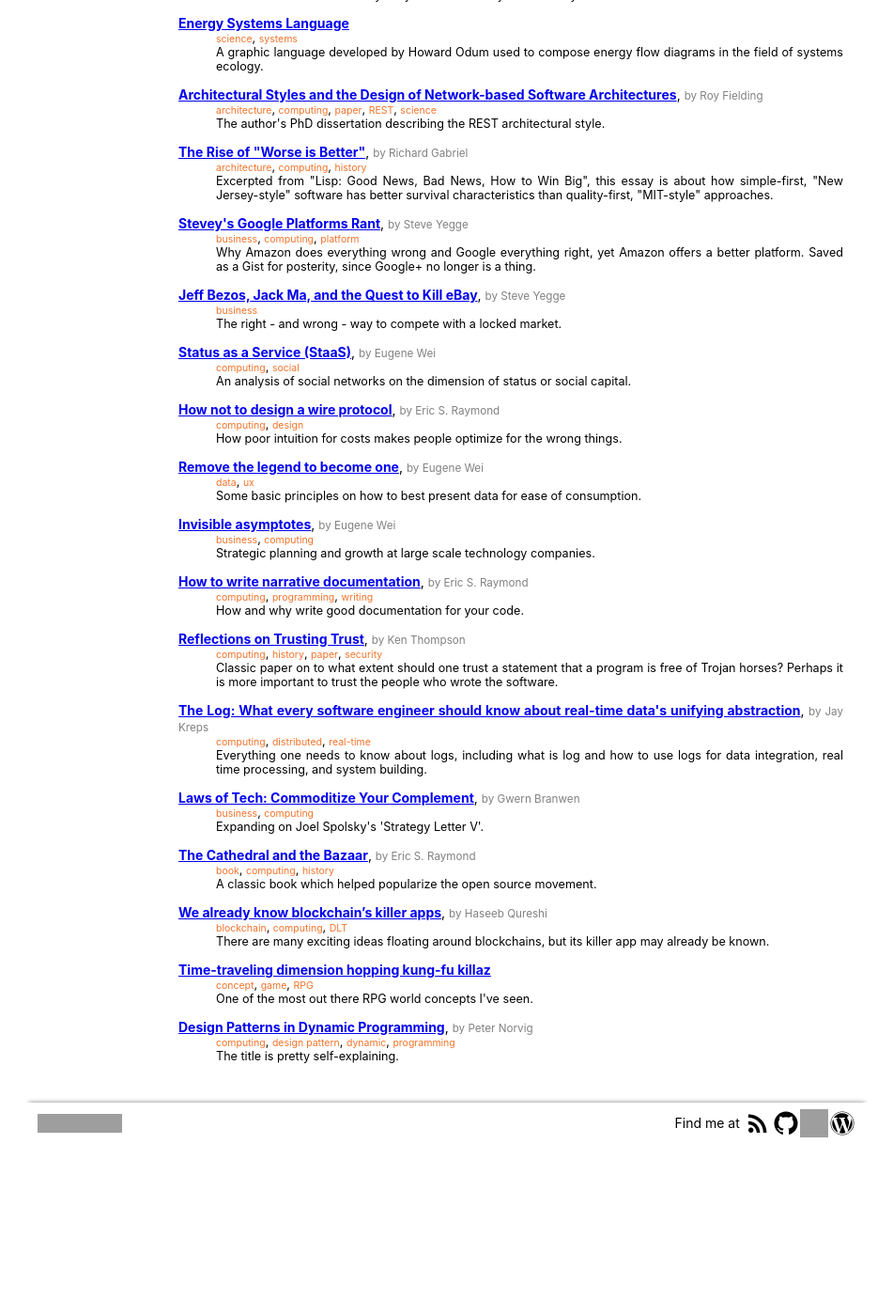
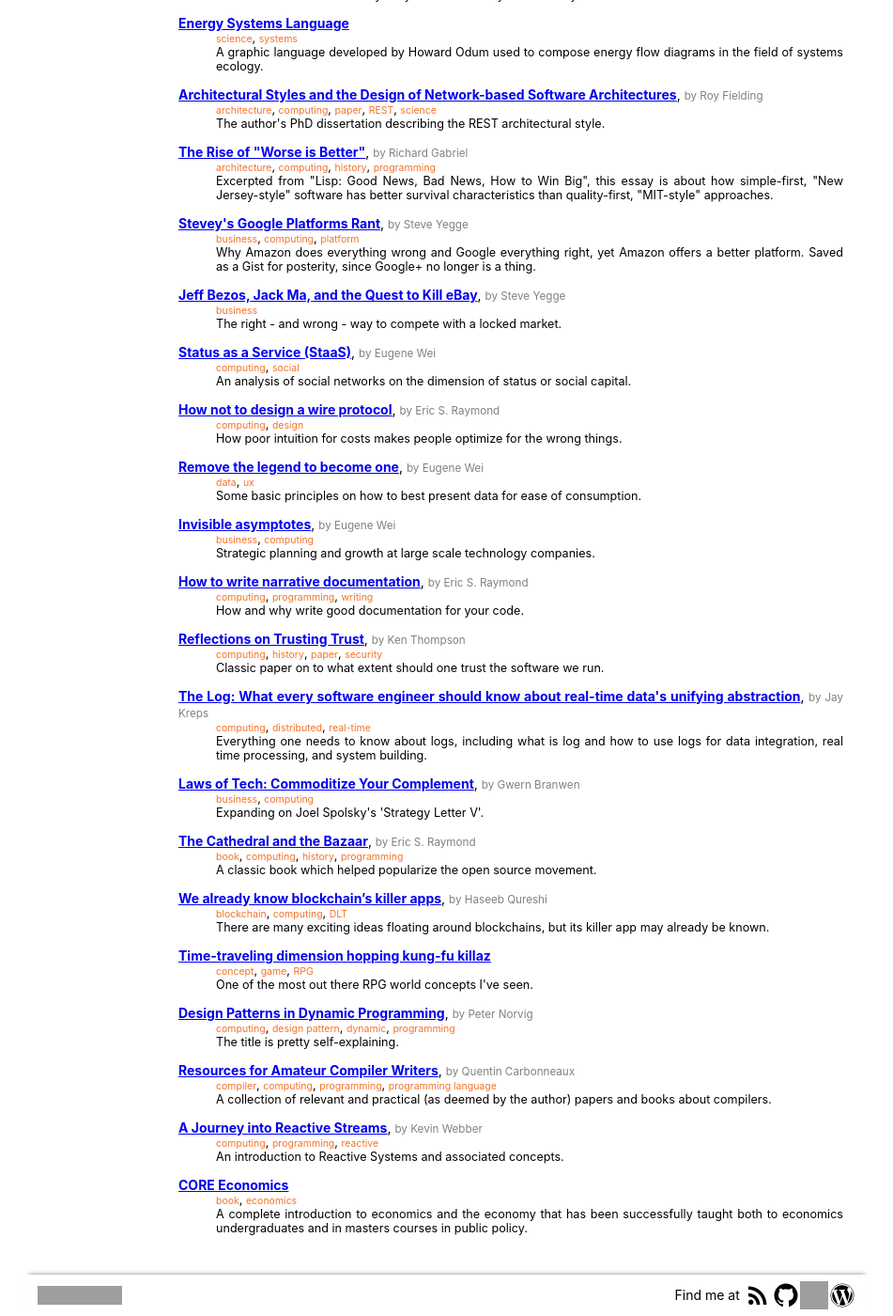
Before and after one commit to hanjos/hanjos.github.io, a Jekyll site: the page built from bookmarks.md, in a window 1280 px wide and 1400 px high, scrolled down 1711 px. Shown: the whole window at 94% size, without its empty margins (164-1115 px from the left). Built offline with Jekyll 4.4.1, drawn with Linux system fonts in a browser that asks for light colours; before the commit the page ends 2928 px from its top, so only the background shows below that; some of the changed text lies outside the part shown; grey boxes are pictures that could not be loaded.

Commit message:
Mais atalhos.

```diff
--- a/_data/bookmarks.yml
+++ b/_data/bookmarks.yml
@@ -26,7 +26,7 @@
 - url: http://groups.csail.mit.edu/mac/classes/6.001/abelson-sussman-lectures/
   title: "Structure and Interpretation of Computer Programs: Video Lectures by Hal Abelson and Gerald Jay Sussman"
   description: The complete collection of video lectures of MIT's famous introductory computer science course, given in 1986.
-  tags: ['computing', 'history', 'lecture']
+  tags: ['computing', 'history', 'lecture', 'programming']
 - url: https://smorgasborg.artlung.com/C_R_Y_P_T_O_N_O_M_I_C_O_N.shtml
   title: In the Beginning was the Command Line
   authors: Neal Stephenson
@@ -36,7 +36,7 @@
   title: The Universal Design Pattern
   authors: Steve Yegge
   description: A long essay about the power and flexibility of the Properties Pattern.
-  tags: ['computing', 'design pattern']
+  tags: ['computing', 'design pattern', 'programming']
 - url: http://www.squidi.net/three/index.php
   title: Three Hundred Mechanics
   authors: squidi
@@ -54,7 +54,7 @@
 - url: http://entity-systems.wikidot.com/
   title: Entity Systems Wiki
   description: A site collecting information about the Entity-Component-System architecture pattern, with several approaches, tutorials and links.
-  tags: ['architecture', 'computing', 'ECS']
+  tags: ['architecture', 'computing', 'ECS', 'programming']
 - url: http://www.shirky.com/writings/group_enemy.html
   title: A Group Is Its Own Worst Enemy
   authors: Clay Shirky
@@ -96,7 +96,7 @@
 - url: https://www.reddit.com/r/programming/comments/1kth0/test_driven_design_vs_thought_driven_design/
   title: Test Driven Design vs Thought Driven Design
   description: A Reddit discussion about Ron Jeffries' (XP guy) vs Peter Norvig's approaches for a Sudoku solver.
-  tags: ['computing', 'TDD']
+  tags: ['computing', 'programming', 'TDD']
 - url: https://www.freecodecamp.org/news/fundamental-design-principles-for-non-designers-ad34c30caa7/
   title: Fundamental design principles for non-designers
   authors: Anna Mészáros
@@ -120,7 +120,7 @@
   title: 'The Rise of "Worse is Better"'
   authors: Richard Gabriel
   description: 'Excerpted from "Lisp: Good News, Bad News, How to Win Big", this essay is about how simple-first, "New Jersey-style" software has better survival characteristics than quality-first, "MIT-style" approaches.'
-  tags: ['architecture', 'computing', 'history']
+  tags: ['architecture', 'computing', 'history', 'programming']
 - url: https://gist.github.com/hanjos/2764ed8c5d8af859320911eb5c11aead
   title: Stevey's Google Platforms Rant
   authors: Steve Yegge
@@ -159,7 +159,7 @@
 - url: https://www.archive.ece.cmu.edu/~ganger/712.fall02/papers/p761-thompson.pdf
   title: Reflections on Trusting Trust
   authors: Ken Thompson
-  description: Classic paper on to what extent should one trust a statement that a program is free of Trojan horses? Perhaps it is more important to trust the people who wrote the software.
+  description: Classic paper on to what extent should one trust the software we run.
   tags: ['computing', 'history', 'paper', 'security']
 - url: https://engineering.linkedin.com/distributed-systems/log-what-every-software-engineer-should-know-about-real-time-datas-unifying
   title: "The Log: What every software engineer should know about real-time data's unifying abstraction"
@@ -175,7 +175,7 @@
   title: The Cathedral and the Bazaar
   authors: Eric S. Raymond
   description: A classic book which helped popularize the open source movement.
-  tags: ['book', 'computing', 'history']
+  tags: ['book', 'computing', 'history', 'programming']
 - url: https://hackernoon.com/we-already-know-blockchains-killer-apps-f2d443eba35
   title: We already know blockchain’s killer apps
   authors: Haseeb Qureshi
@@ -190,3 +190,17 @@
   authors: Peter Norvig
   description: The title is pretty self-explaining.
   tags: ['computing', 'design pattern', 'dynamic', 'programming']
+- url: http://c9x.me/compile/bib/
+  title: Resources for Amateur Compiler Writers
+  authors: Quentin Carbonneaux
+  description: A collection of relevant and practical (as deemed by the author) papers and books about compilers.
+  tags: ['compiler', 'computing', 'programming', 'programming language']
+- url: https://blog.redelastic.com/a-journey-into-reactive-streams-5ee2a9cd7e29
+  title: A Journey into Reactive Streams
+  authors: Kevin Webber
+  description: An introduction to Reactive Systems and associated concepts.
+  tags: ['computing', 'programming', 'reactive']
+- url: https://www.core-econ.org/
+  title: CORE Economics
+  description: A complete introduction to economics and the economy that has been successfully taught both to economics undergraduates and in masters courses in public policy.
+  tags: ['book', 'economics']
```
